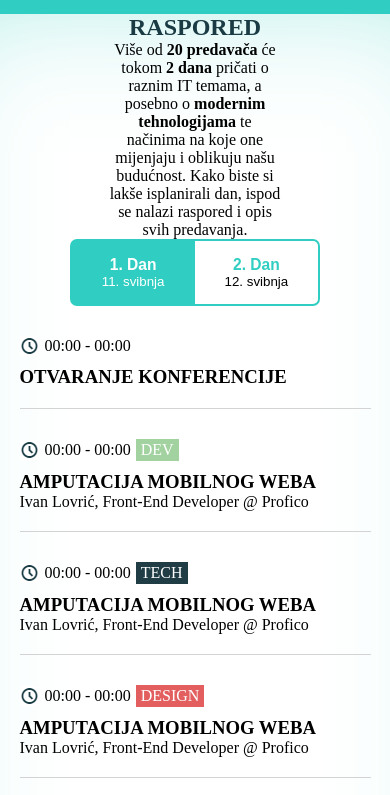
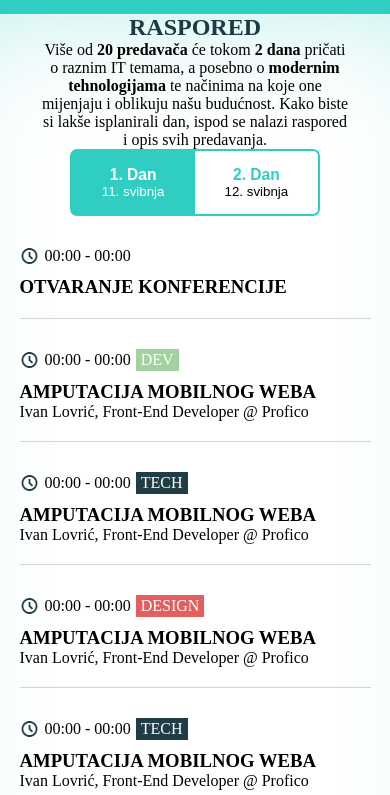
Before and after one commit to AAmanzi/uidev-homework08-DUMPDays, a plain HTML site: page index.html in a window 390 px wide. Shown: the top 795 px of the page. Drawn offline with Linux system fonts and the light colour scheme.

Commit message:
fixed iPad Pro, added iPad

```diff
--- a/assets/styles/style-schedule.css
+++ b/assets/styles/style-schedule.css
@@ -118,6 +118,10 @@
 }
 
 @media screen and (max-width: 1024px){
+  .schedule__description{
+    max-width: 60%;
+  }
+
   .schedule__list{
     width: 90%;
   }
@@ -126,3 +130,9 @@
     display: none;
   }
 }
+
+@media screen and (max-width: 768px){
+  .schedule__description{
+    max-width: 80%;
+  }
+}
```
